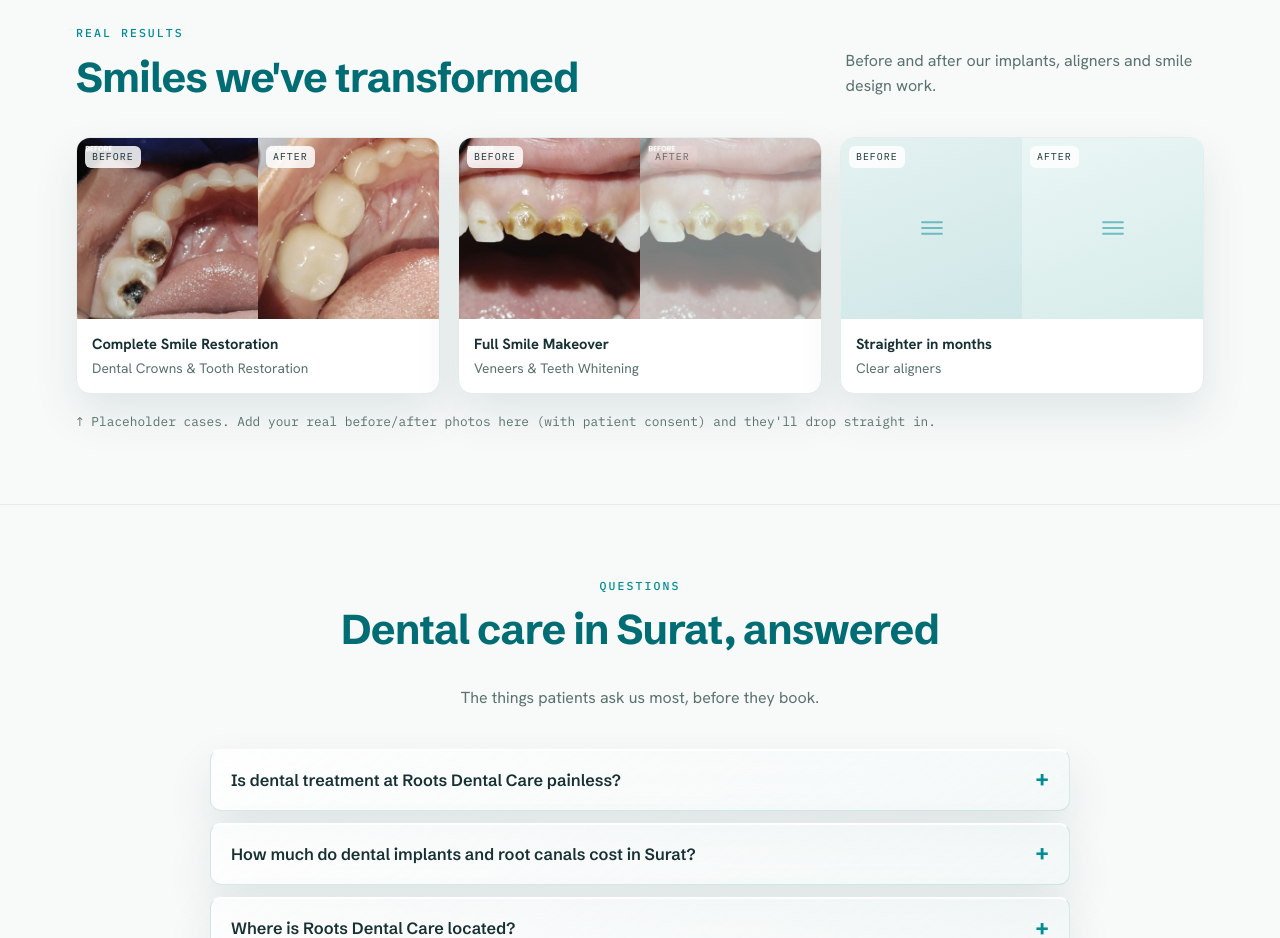
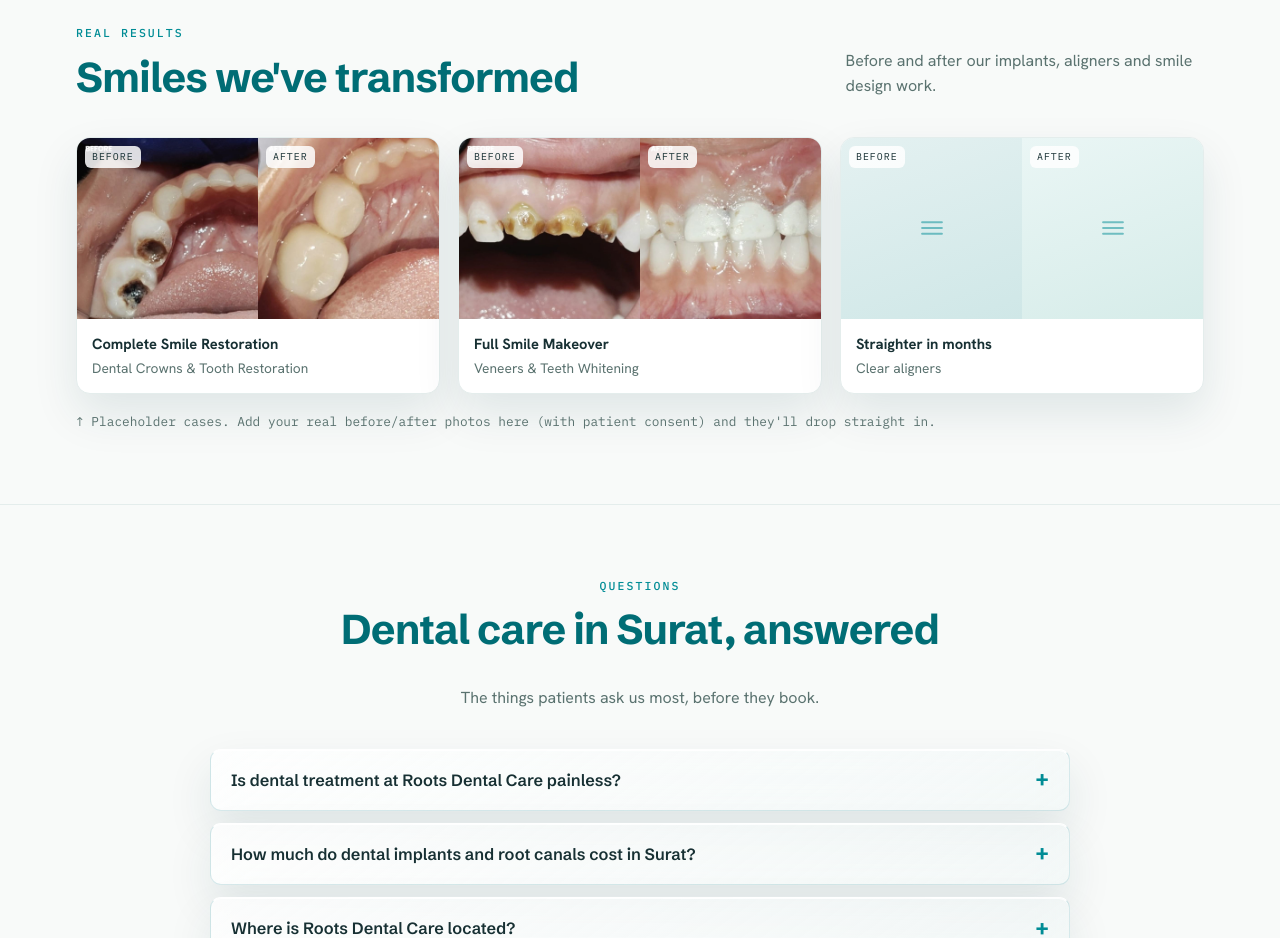
Before and after one commit to vamigo-IN/rdc, a plain HTML site: page index.html in a window 1280 px wide. Shown: the part 4960-5898 px from the top of the page. Drawn offline with Linux system fonts and the light colour scheme.

Commit message:
feat: add after image for smile makeover card

```diff
--- a/index.html
+++ b/index.html
@@ -324,7 +324,7 @@ height="0" width="0" style="display:none;visibility:hidden"></iframe></noscript>
     </div>
     <div class="ba-grid reveal">
       <div class="ba-card"><div class="ba-pair"><div class="ba-half before"><span class="lbl">Before</span><img src="/assets/img/smile-before.jpg" alt="Before restoration" style="width:100%; height:100%; object-fit:cover;"></div><div class="ba-half after"><span class="lbl">After</span><img src="/assets/img/smile-after.jpg" alt="After restoration" style="width:100%; height:100%; object-fit:cover;"></div></div><div class="cap"><b>Complete Smile Restoration</b>Dental Crowns &amp; Tooth Restoration</div></div>
-      <div class="ba-card"><div class="ba-pair"><div class="ba-half before"><span class="lbl">Before</span><img src="/assets/img/makeover-before.jpg" alt="Before makeover" style="width:100%; height:100%; object-fit:cover;"></div><div class="ba-half after"><span class="lbl">After</span><img src="/assets/img/makeover-before.jpg" alt="After makeover" style="width:100%; height:100%; object-fit:cover; opacity: 0.5;"></div></div><div class="cap"><b>Full Smile Makeover</b>Veneers &amp; Teeth Whitening</div></div>
+      <div class="ba-card"><div class="ba-pair"><div class="ba-half before"><span class="lbl">Before</span><img src="/assets/img/makeover-before.jpg" alt="Before makeover" style="width:100%; height:100%; object-fit:cover;"></div><div class="ba-half after"><span class="lbl">After</span><img src="/assets/img/makeover-after.jpg" alt="After makeover" style="width:100%; height:100%; object-fit:cover;"></div></div><div class="cap"><b>Full Smile Makeover</b>Veneers &amp; Teeth Whitening</div></div>
       <div class="ba-card"><div class="ba-pair"><div class="ba-half before"><span class="lbl">Before</span><svg viewBox="0 0 24 24" fill="none"><path d="M5 8h14M5 12h14M5 16h14" stroke="#008C95" stroke-width="1.4" stroke-linecap="round"/></svg></div><div class="ba-half after"><span class="lbl">After</span><svg viewBox="0 0 24 24" fill="none"><path d="M5 8h14M5 12h14M5 16h14" stroke="#008C95" stroke-width="1.4" stroke-linecap="round"/></svg></div></div><div class="cap"><b>Straighter in months</b>Clear aligners</div></div>
     </div>
     <p class="ba-note">↑ Placeholder cases. Add your real before/after photos here (with patient consent) and they'll drop straight in.</p>
```
Also changed, not shown: assets/img/makeover-after.jpg (added).
